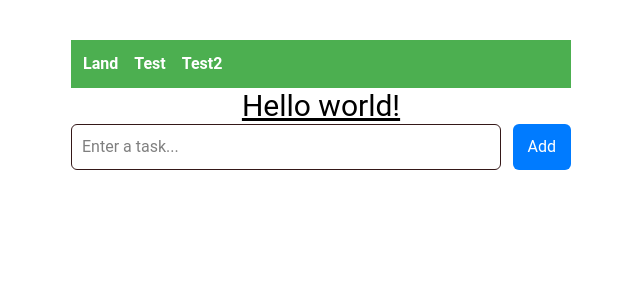
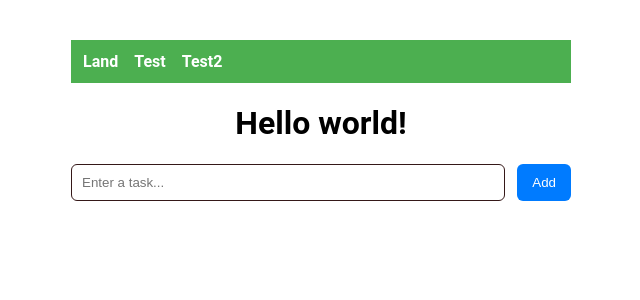
Before and after one commit to kkkkhxx/OrganicNowTestDemo, a React (Vite) app: page / in a window 1280 px wide. Shown: the top 300 px of the page, without its empty margins (319-959 px from the left). Built offline with nearby package versions, Linux system fonts and the light colour scheme.

Commit message:
npm install bootstrap primereact primeicons

```diff
--- a/package.json
+++ b/package.json
@@ -12,6 +12,7 @@
   "dependencies": {
     "@tailwindcss/vite": "^4.1.12",
     "bootstrap": "^5.3.7",
+    "primeicons": "^7.0.0",
     "primereact": "^10.9.7",
     "react": "^19.1.1",
     "react-dom": "^19.1.1",
--- a/src/assets/css/styles.css
+++ b/src/assets/css/styles.css
@@ -70,5 +70,3 @@
 .deleteBtn:hover {
   background: #ffffff;
 }
-
-@import "tailwindcss";
```
Also changed, not shown: 1 other file (tests, documents, lock files or other folders).
